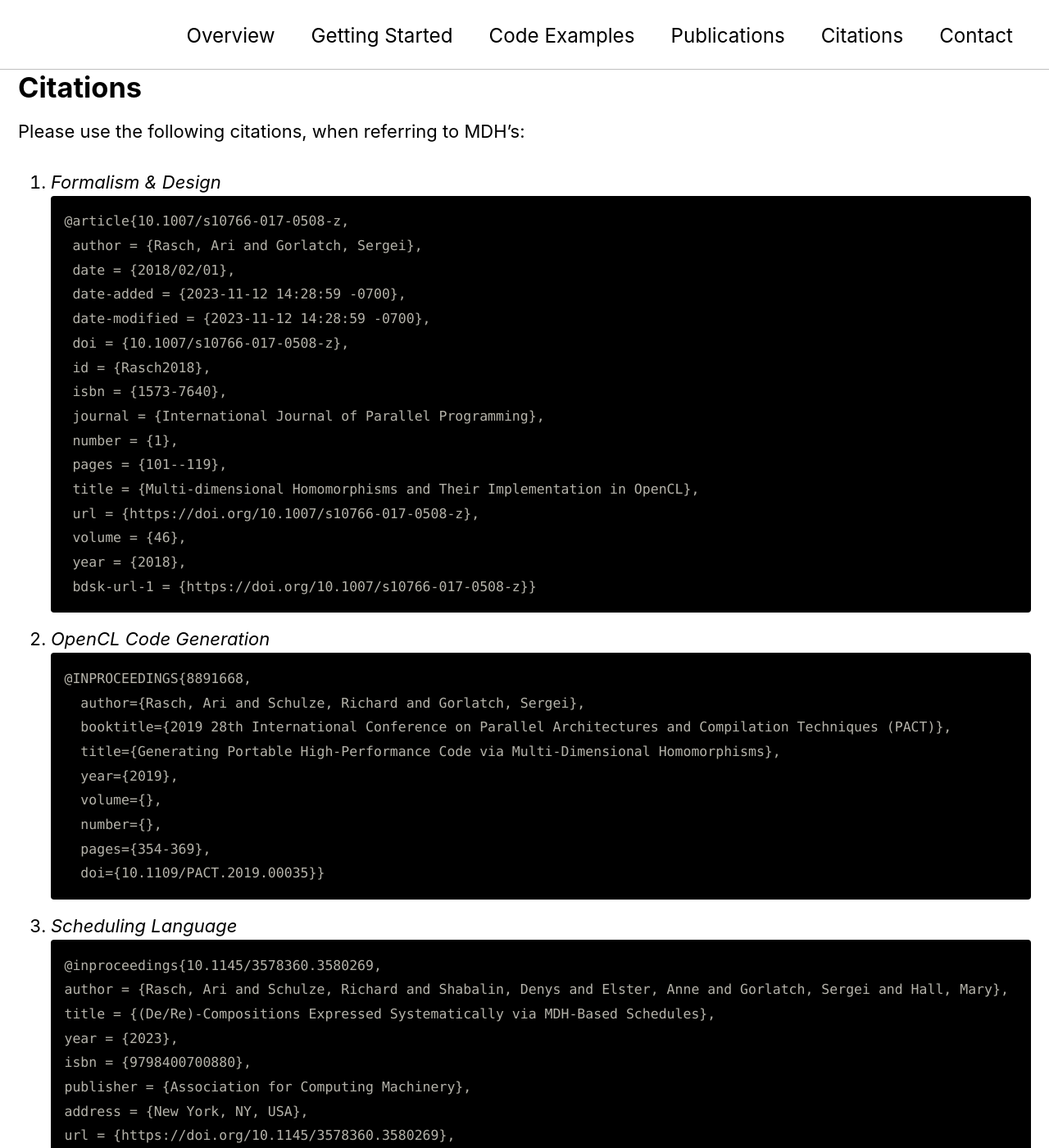
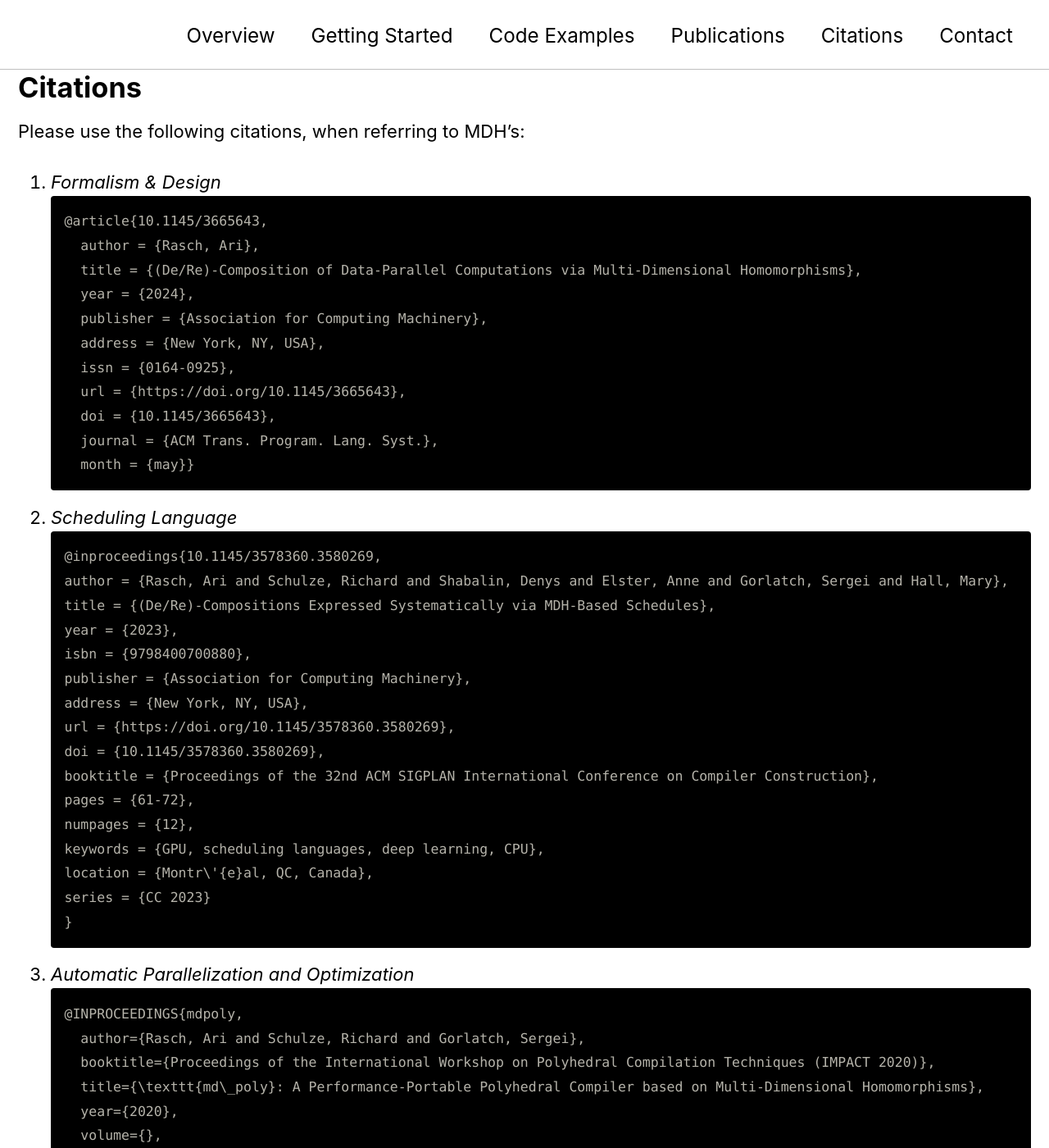
Before and after one commit to mdh-lang/mdh-lang.github.io, a Jekyll site: the page built from index.md, in a window 1280 px wide and 1400 px high, scrolled down 7080 px. Shown: the whole window at 82% size. Built offline with Jekyll 4.4.1, drawn with Linux system fonts in a browser that asks for light colours; cached includes are drawn as plain includes.

Commit message:
Update index.md

```diff
--- a/index.md
+++ b/index.md
@@ -433,38 +433,20 @@ Please use the following citations, when referring to MDH's:
 
 1. *Formalism & Design*
 ~~~
-@article{10.1007/s10766-017-0508-z,
-	author = {Rasch, Ari and Gorlatch, Sergei},
-	date = {2018/02/01},
-	date-added = {2023-11-12 14:28:59 -0700},
-	date-modified = {2023-11-12 14:28:59 -0700},
-	doi = {10.1007/s10766-017-0508-z},
-	id = {Rasch2018},
-	isbn = {1573-7640},
-	journal = {International Journal of Parallel Programming},
-	number = {1},
-	pages = {101--119},
-	title = {Multi-dimensional Homomorphisms and Their Implementation in OpenCL},
-	url = {https://doi.org/10.1007/s10766-017-0508-z},
-	volume = {46},
-	year = {2018},
-	bdsk-url-1 = {https://doi.org/10.1007/s10766-017-0508-z}}
+@article{10.1145/3665643,
+  author = {Rasch, Ari},
+  title = {(De/Re)-Composition of Data-Parallel Computations via Multi-Dimensional Homomorphisms},
+  year = {2024},
+  publisher = {Association for Computing Machinery},
+  address = {New York, NY, USA},
+  issn = {0164-0925},
+  url = {https://doi.org/10.1145/3665643},
+  doi = {10.1145/3665643},
+  journal = {ACM Trans. Program. Lang. Syst.},
+  month = {may}}
 ~~~
 
-2. *OpenCL Code Generation*
-~~~
-@INPROCEEDINGS{8891668,
-  author={Rasch, Ari and Schulze, Richard and Gorlatch, Sergei},
-  booktitle={2019 28th International Conference on Parallel Architectures and Compilation Techniques (PACT)},
-  title={Generating Portable High-Performance Code via Multi-Dimensional Homomorphisms},
-  year={2019},
-  volume={},
-  number={},
-  pages={354-369},
-  doi={10.1109/PACT.2019.00035}}
-~~~
-
-3. *Scheduling Language*
+2. *Scheduling Language*
 ~~~
 @inproceedings{10.1145/3578360.3580269,
 author = {Rasch, Ari and Schulze, Richard and Shabalin, Denys and Elster, Anne and Gorlatch, Sergei and Hall, Mary},
```
Also changed, not shown: other parts of index.md (+1 -1 lines).
